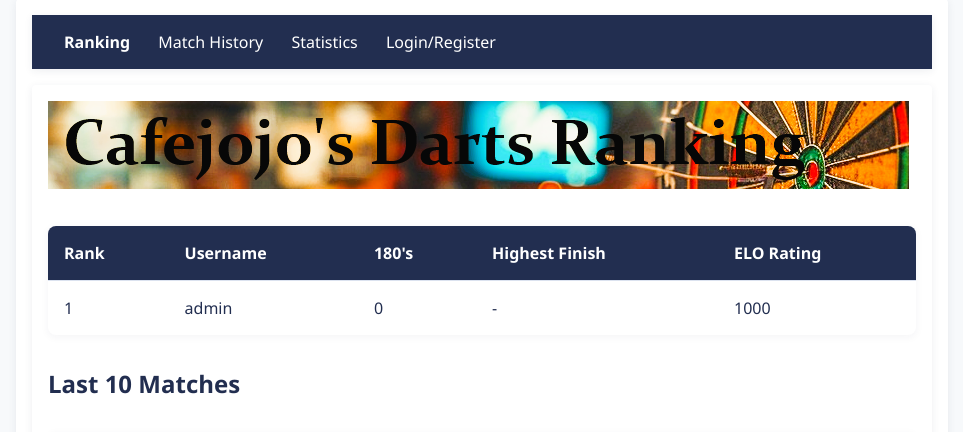
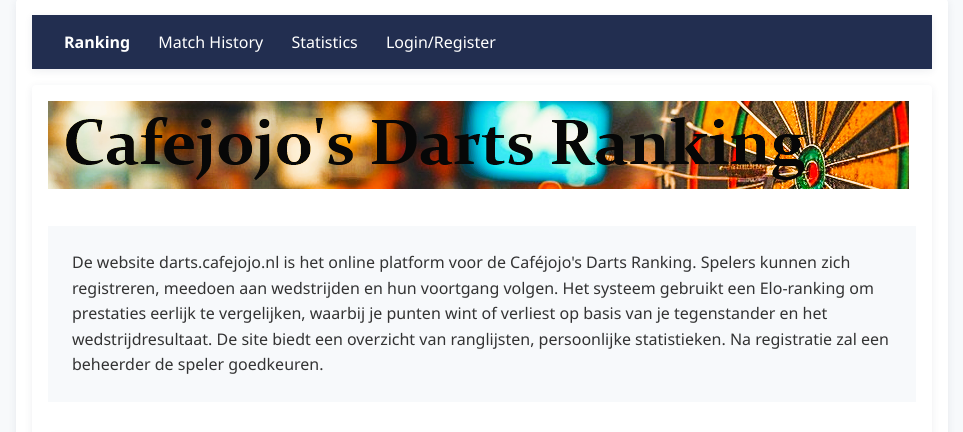
Before and after one commit to gitsoep/elodarts, a Flask app: page / in a window 1280 px wide. Shown: the part 17-449 px from the top of the page, without its empty margins (158-1121 px from the left). Run offline with Flask 3, Linux system fonts and the light colour scheme; data comes from the database, SQL or seed files in the repository; data that the repository does not hold is empty.

Commit message:
homepage

```diff
--- a/app/templates/home.html
+++ b/app/templates/home.html
@@ -3,6 +3,11 @@
 {% block content %}
 <div class="container">
     <img src="{{ url_for('static', filename='banner-home.png') }}" alt="Cafejojo's Darts Ranking Logo" class="logo">
+
+    <div class="description">
+        <p>De website darts.cafejojo.nl is het online platform voor de Caféjojo's Darts Ranking. Spelers kunnen zich registreren, meedoen aan wedstrijden en hun voortgang volgen. Het systeem gebruikt een Elo-ranking om prestaties eerlijk te vergelijken, waarbij je punten wint of verliest op basis van je tegenstander en het wedstrijdresultaat. De site biedt een overzicht van ranglijsten, persoonlijke statistieken. Na registratie zal een beheerder de speler goedkeuren.</p>
+    </div>
+
     <table>
         <tr>
             <th>Rank</th>
@@ -44,4 +49,20 @@
         {% endfor %}
     </table>
 </div>
+
+<style>
+.description {
+    background: #f7f9fb;
+    padding: 1.5em;
+    margin: 2em 0;
+    text-align: left;
+}
+
+.description p {
+    margin: 0;
+    color: #333;
+    line-height: 1.6;
+    font-size: 1em;
+}
+</style>
 {% endblock %}
```
